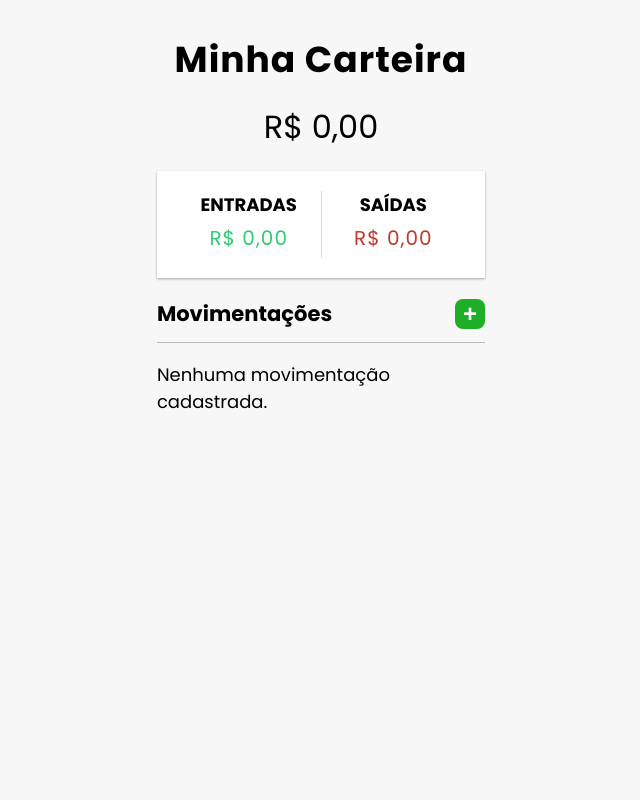
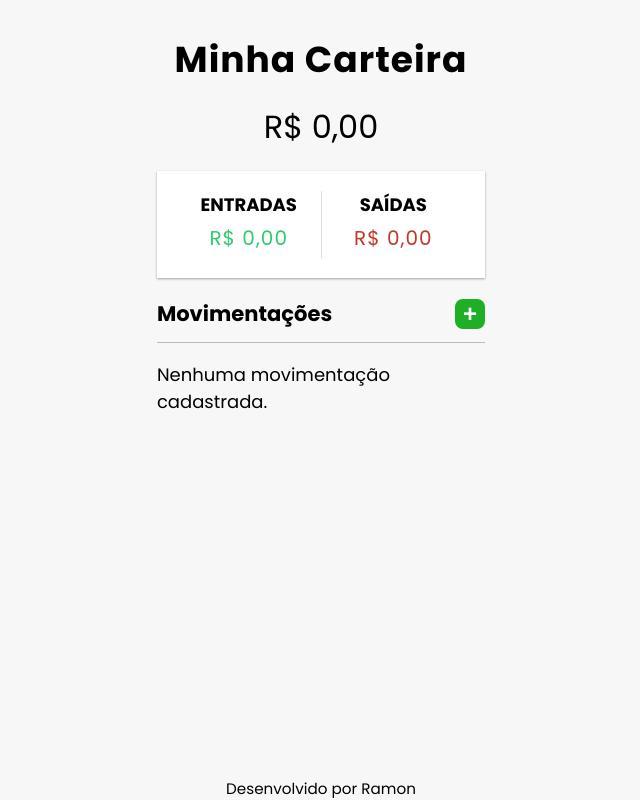
Before and after one commit to Ramon-Erik/expenses-tracker, a Vue app: page / in a window 1280 px wide. Shown: the whole page, without its empty margins (319-959 px from the left). Built offline with nearby package versions, Linux system fonts and the light colour scheme.

Commit message:
feat: footer

```diff
--- a/src/App.vue
+++ b/src/App.vue
@@ -1,4 +1,5 @@
 <template>
+  <div class="upper-part">
     <ExHeader />
     <div class="container">
       <ExBalance :total="total" />
@@ -9,6 +10,8 @@
         @add-transaction="onNewTransaction"
       />
     </div>
+  </div>
+  <ExFooter />
 </template>
 
 <script setup lang="ts">
@@ -16,6 +19,7 @@ import ExBalance from './components/ExBalance.vue'
 import ExHeader from './components/ExHeader.vue'
 import ExIncomeExpense from './components/ExIncomeExpense.vue'
 import ExTransactionList from './components/ExTransactionList.vue'
+import ExFooter from './components/ExFooter.vue'
 import type ITransaction from './interfaces/ITransaction.interface'
 
 import { computed, ref } from 'vue'
@@ -53,4 +57,6 @@ const deleteTransaction = (id: number) => {
 }
 </script>
 
-<style scoped></style>
+<style scoped>
+
+</style>
--- a/src/assets/style.css
+++ b/src/assets/style.css
@@ -19,6 +19,13 @@ body {
   background-color: #f7f7f7;
   font-family: 'Poppins', sans-serif;
   font-size: 18px;
+}
+
+#app {
+  display: flex;
+  flex-direction: column;
+  justify-content: space-between;
+  min-height: 100vh;
 }
 
 .container {
--- /dev/null
+++ b/src/components/ExFooter.vue
@@ -0,0 +1,10 @@
+<template>
+  <footer>Desenvolvido por Ramon</footer>
+</template>
+
+<style scoped>
+footer {
+  text-align: center;
+  font-size: 0.95rem;
+}
+</style>
```
Lines whose indentation alone changed are shown as unchanged.
